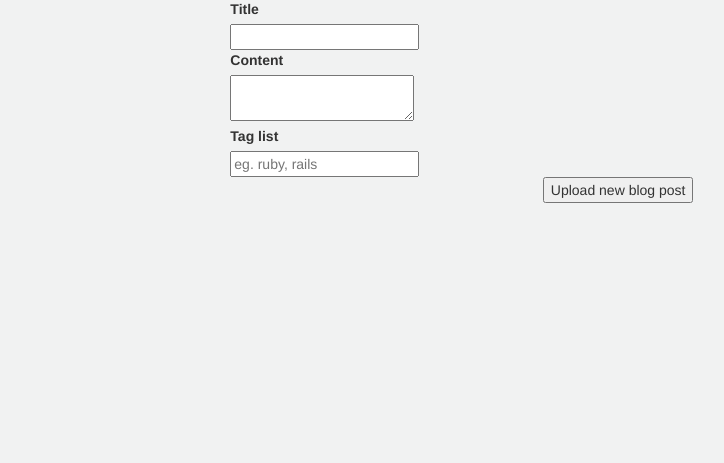
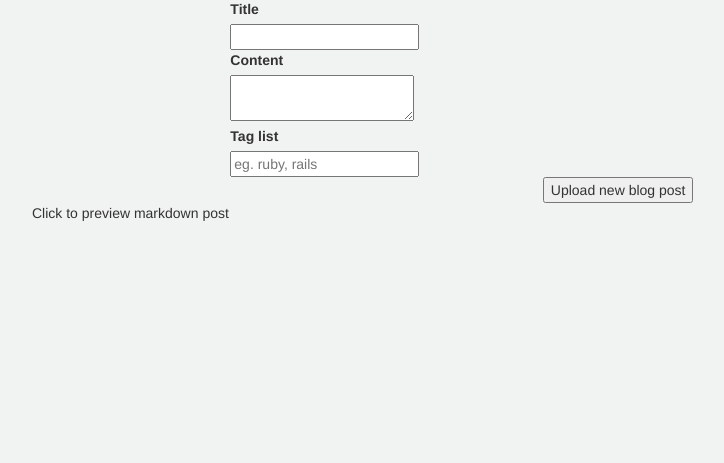
Before and after one commit to nitrous-io/community, a Rails app: page /blogs/new in a window 1280 px wide. Shown: the part 171-634 px from the top of the page, without its empty margins (13-737 px from the left). Run offline with Rails 7, Linux system fonts and the light colour scheme; the visitor is signed in with stand-in values (Sample User, id 1); style sheets or scripts are compiled from the project's sources; some libraries are stand-ins or nearby versions.

Commit message:
Add feature: Preview markdown post

```diff
--- /dev/null
+++ b/app/assets/javascripts/markdown_preview.js
@@ -0,0 +1,11 @@
+$(document).ready(function() {
+  $(".preview-btn-js").click(function() {
+    markdown_val = $(".markdown-text-js").val();
+    $.post("/preview", { markdown_text: markdown_val }, function() {
+    }).done(function(data) {
+      $(".preview-content-js").empty().append(data.html_content);
+    }).fail(function() {
+      alert("Unable to preview, please try again.");
+    });
+  });
+});
--- a/app/controllers/tutorials_controller.rb
+++ b/app/controllers/tutorials_controller.rb
@@ -4,6 +4,7 @@ class TutorialsController < ApplicationController
   def new
     @tutorial = Tutorial.new
   end
+
 
   def create
     @tutorial = Tutorial.new(tutorial_params)
--- a/app/models/image.rb
+++ b/app/models/image.rb
@@ -1,4 +1,5 @@
 class Image < ActiveRecord::Base
   mount_uploader :file_name, ImageUploader
 
+  validates :file_name, presence: true
 end
--- a/app/views/blogs/new.html.slim
+++ b/app/views/blogs/new.html.slim
@@ -22,7 +22,7 @@
           .row
             = f.label :content
           .row.content
-            = f.text_area :content_markdown
+            = f.text_area :content_markdown, class: "markdown-text-js"
 
           .row
             = f.label :tag_list
@@ -33,3 +33,9 @@
       .col-xs-4.col-md-4.col-lg-4.col-md-offset-5.col-lg-offset-5
         .card-submit-btn
           = f.submit "Upload new blog post"
+
+  .row.preview-btn-js
+    | Click to preview markdown post
+
+  .row
+    .preview-content-js
--- a/config/routes.rb
+++ b/config/routes.rb
@@ -25,6 +25,9 @@ Rails.application.routes.draw do
 
   # Image uploads
   resources :image_contents, only: [:create]
+
+  # Markdown preview
+  post '/preview'    => 'preview#convert'
 
   # The priority is based upon order of creation: first created -> highest priority.
   # See how all your routes lay out with "rake routes".
```
Also changed, not shown: app/controllers/preview_controller.rb (added, +10 -0 lines), app/views/tutorials/new.html.slim (+7 -1 lines).
